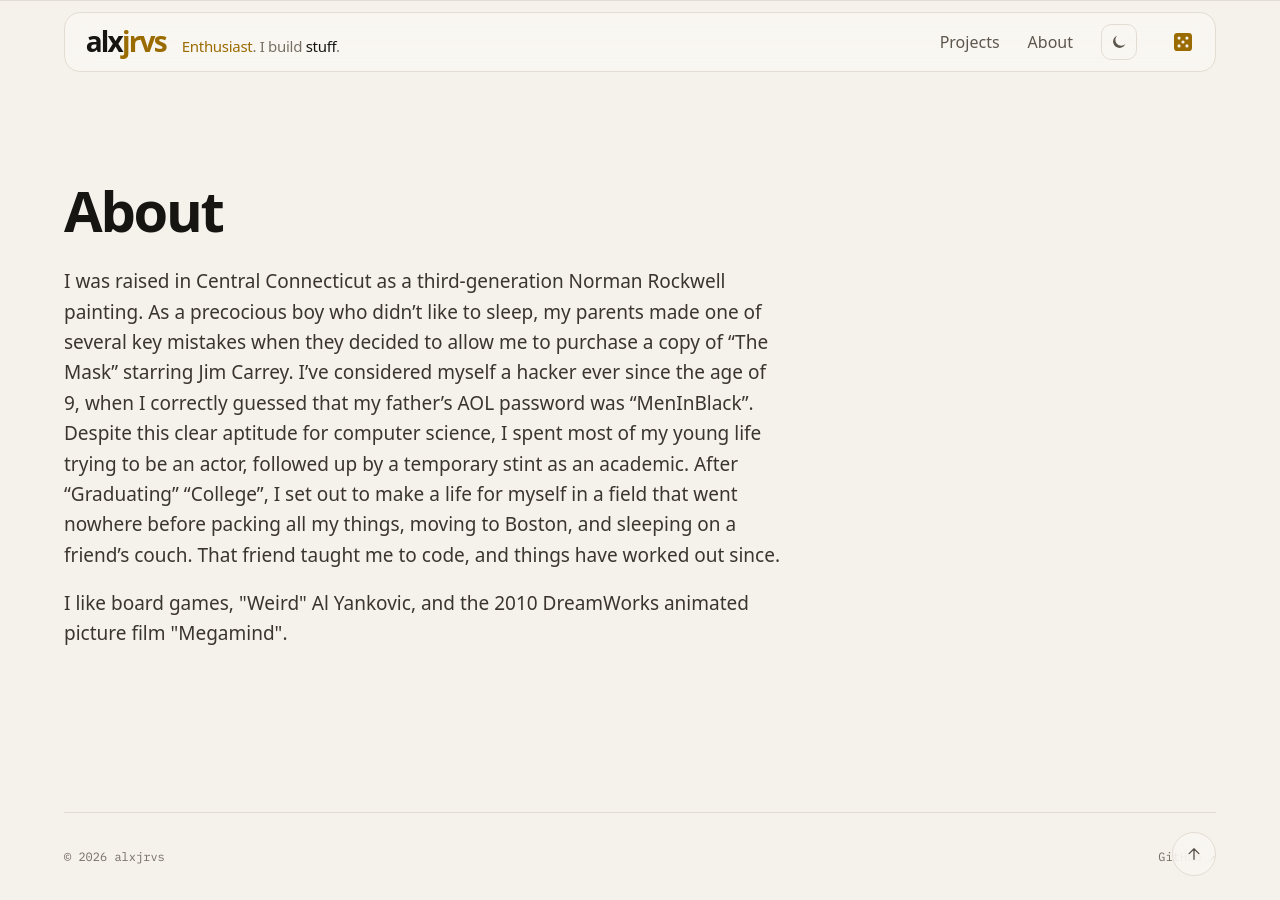
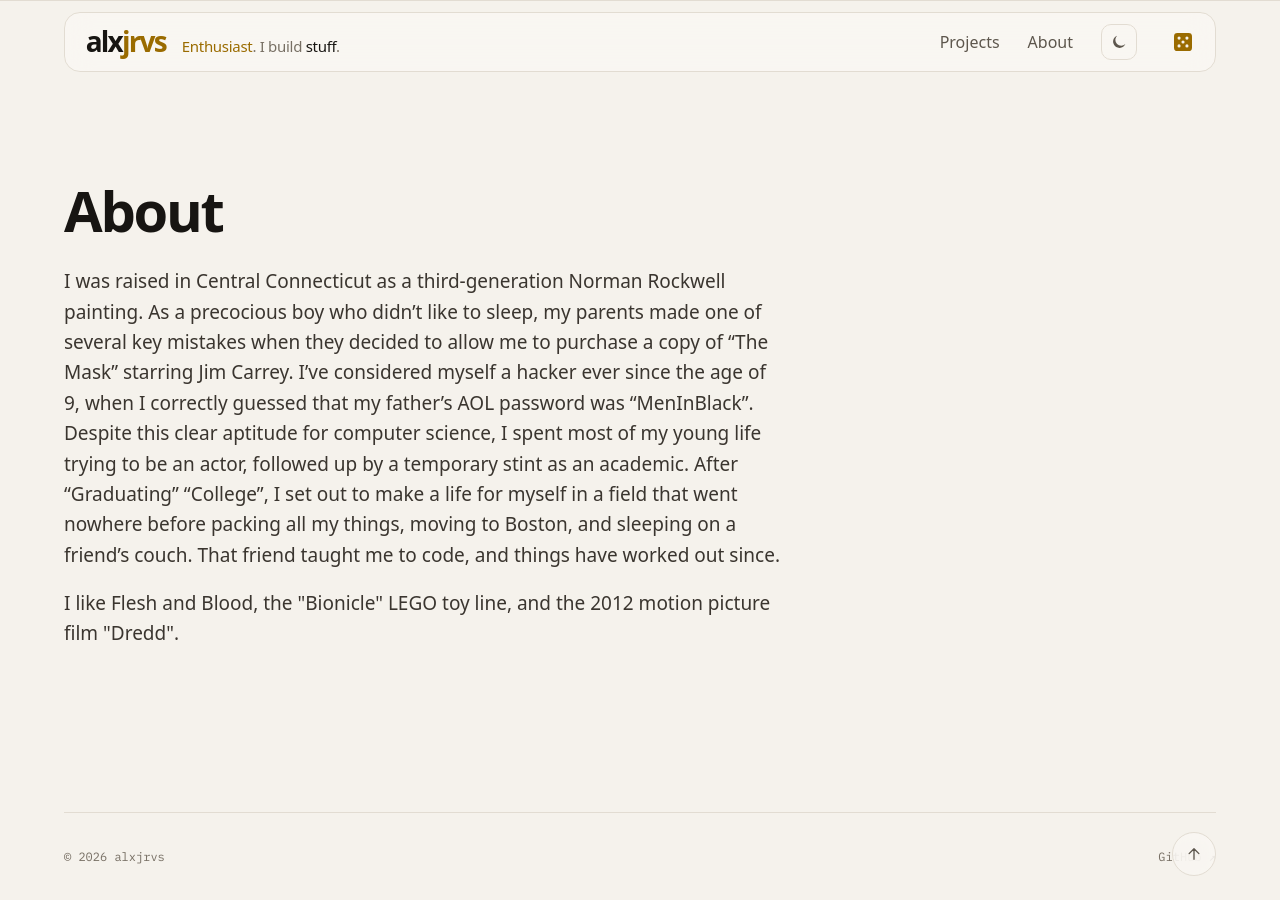
Before and after one commit to alxjrvs/alxjrvs.github.io, a Jekyll site: the page built from index.html, in a window 1280 px wide and 900 px high, scrolled down 1800 px. Built offline with Jekyll 4.4.1, drawn with Linux system fonts in a browser that asks for light colours; some web fonts are replaced; part of the change alters nothing that is shown.

Commit message:
Fill in the three "things I like" slots; each roll picks a new one per slot
Co-Authored-By: Claude Opus 5.5 <noreply@anthropic.com>
Claude-Session: https://claude.ai/code/session_013i5gBzvJR727urzLoGN6c6

```diff
--- a/_data/likes.yml
+++ b/_data/likes.yml
@@ -1,8 +1,21 @@
-# The things in About's "I like …" sentence. Each roll of the die picks
-# three at random (in a random order). The first three show before any roll
-# and with JS off.
-#
-# ⤵ alxjrvs: placeholder list (the current sentence). Replace with yours.
-- board games
-- '"Weird" Al Yankovic'
-- 'the 2010 DreamWorks animated picture film "Megamind"'
+# About's "I like a, b, and c." sentence. There are three slots, each with its
+# own list; every roll of the die picks one thing from each slot (always a new
+# one). The first item of each slot shows before any roll and with JS off.
+- - Flesh and Blood
+  - Twilight Imperium
+  - 'Arcs: Beyond the Reach'
+  - FromSoftware games
+  - TypeScript
+- - 'the "Bionicle" LEGO toy line'
+  - Jack Kirby art
+  - 'the Canadian indie band "Mother Mother"'
+  - being the DM of far too many games
+  - staying in touch
+  - joking about long walks on the beach
+- - 'the 2012 motion picture film "Dredd"'
+  - 'the 2007 motion picture film "Hot Fuzz"'
+  - 'the 1988 hybrid animated motion picture film "Who Framed Roger Rabbit"'
+  - 'the 2022 motion picture film "Everything Everywhere All at Once"'
+  - my sweet nightmare cat, Rumi
+  - you, probably, if I got to know you
+  - inexplicably, malls
--- a/index.html
+++ b/index.html
@@ -44,7 +44,7 @@ layout: default
     <div class="bio">
       {{ bio | markdownify }}
       {%- assign likes = site.data.likes -%}
-      <p class="likes">I like <span id="likes">{% for l in likes limit: 3 %}{% if forloop.last and forloop.length > 1 %}and {% endif %}{{ l }}{% unless forloop.last %}{% if forloop.length > 2 %}, {% else %} {% endif %}{% endunless %}{% endfor %}</span>.</p>
+      <p class="likes">I like <span id="likes">{{ likes[0] | first }}, {{ likes[1] | first }}, and {{ likes[2] | first }}</span>.</p>
     </div>
   </div>
   <footer class="foot">
@@ -123,9 +123,17 @@ layout: default
       if (list.length === 2) return list[0] + ' and ' + list[1];
       return list.slice(0, -1).join(', ') + ', and ' + list[list.length - 1];
     }
+    // One pick per slot, never the one already showing.
+    var picked = LIKES.map(function () { return 0; });
     function rerollLikes() {
-      if (!likes || LIKES.length < 2) return;
-      var next = sentence(shuffle(LIKES).slice(0, 3));
+      if (!likes) return;
+      var next = sentence(LIKES.map(function (slot, i) {
+        if (slot.length > 1) {
+          var j = Math.floor(Math.random() * (slot.length - 1));
+          picked[i] = j >= picked[i] ? j + 1 : j;
+        }
+        return slot[picked[i]];
+      }));
       if (reduce.matches) { likes.textContent = next; return; }
       likes.animate([{ opacity: 1 }, { opacity: 0 }], { duration: 160, easing: 'ease-in' }).onfinish = function () {
         likes.textContent = next;
```
Also changed, not shown: README.md.
